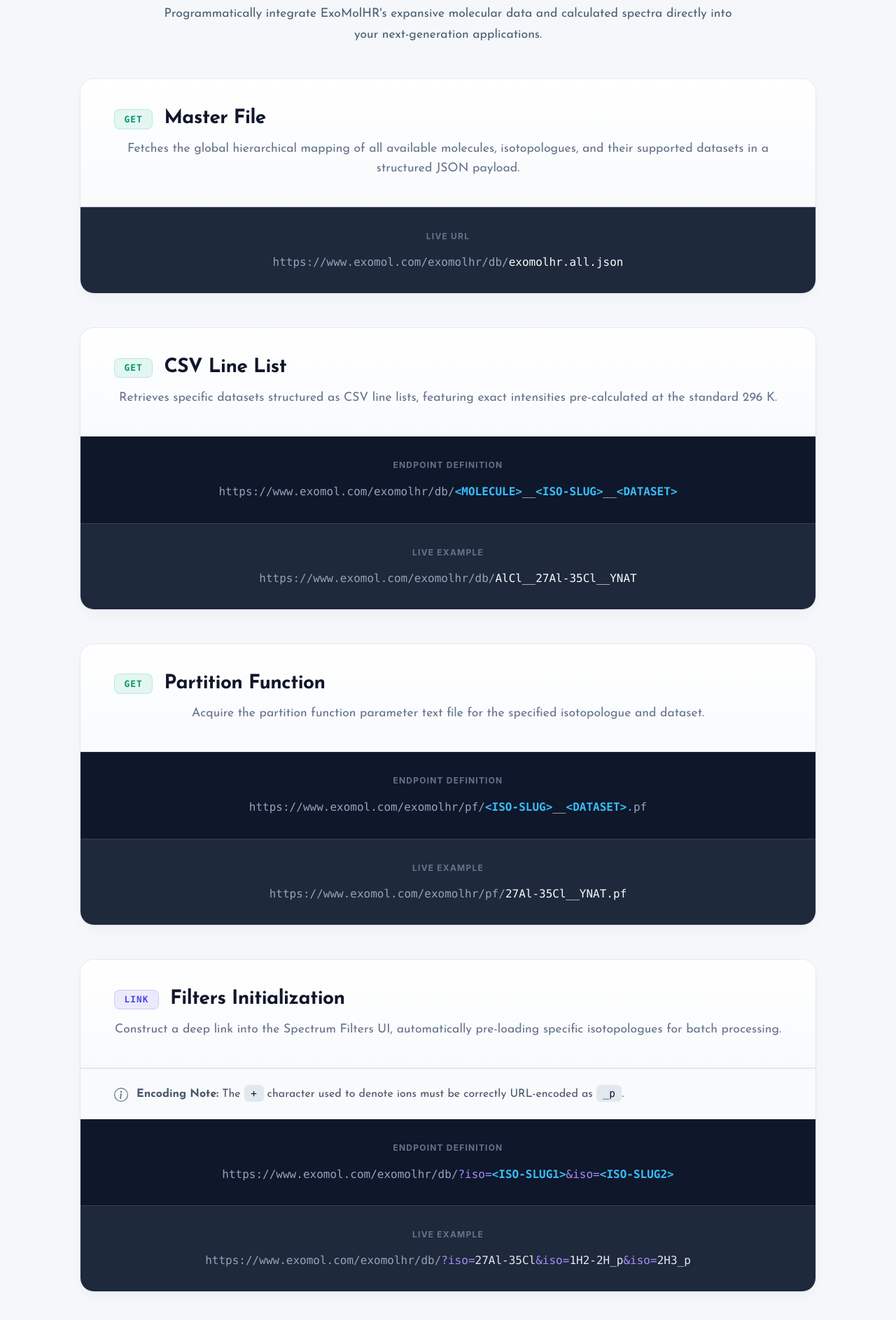
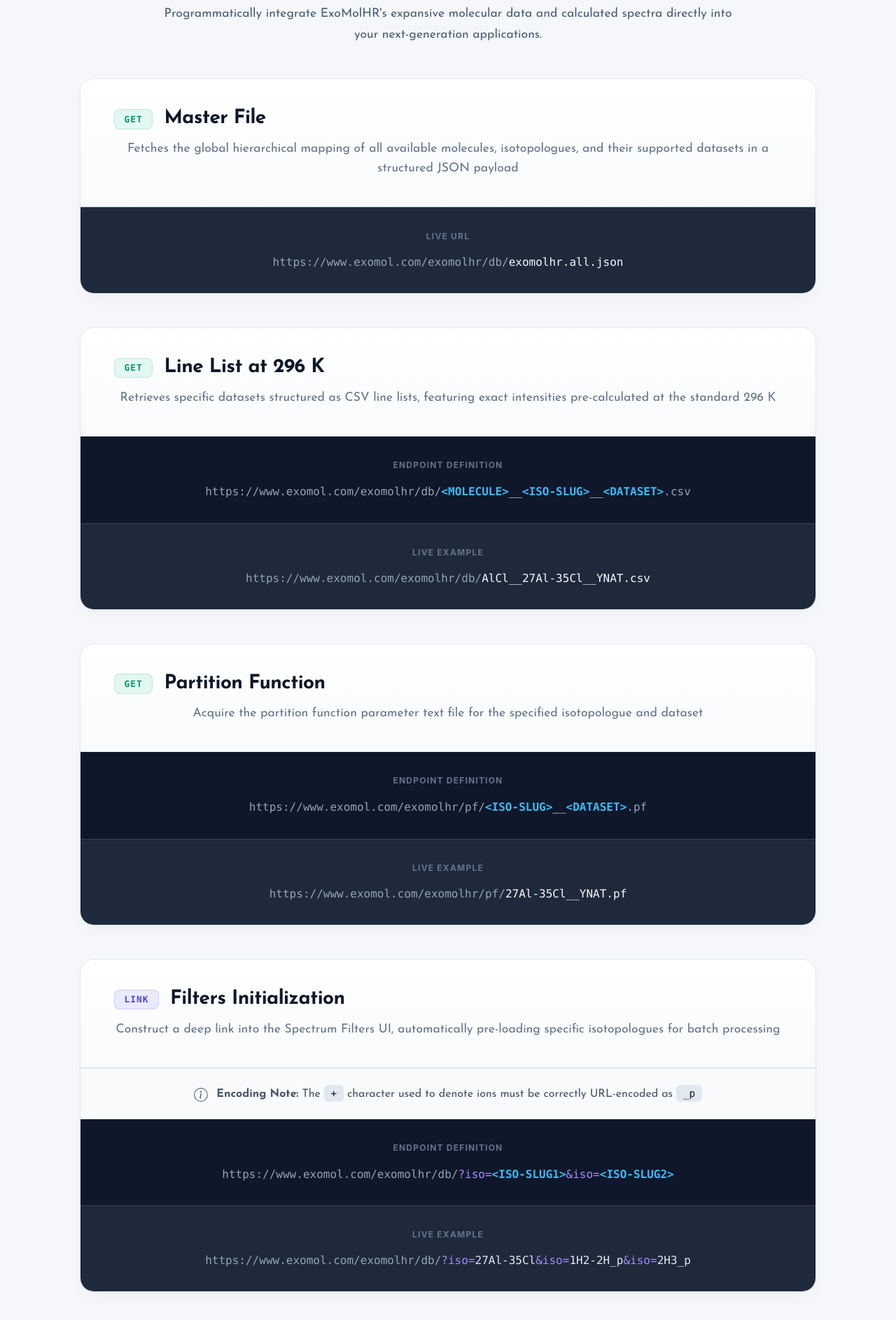
Before and after one commit to Beryl-Jingxin/ExoMolHR-web, a Django app: page /api/ in a window 1280 px wide. Shown: the part 426-2313 px from the top of the page at 70% size. Run offline with Django 5.2, Linux system fonts and the light colour scheme; parts of the project's set-up code (start-up, migrations or seed data) failed here and were passed over; some libraries are stand-ins or nearby versions.

Commit message:
Update API

```diff
--- a/exomolhr/linelist/templates/linelist/api.html
+++ b/exomolhr/linelist/templates/linelist/api.html
@@ -144,6 +144,7 @@
     color: #475569;
     display: flex;
     align-items: center;
+    justify-content: center;
     gap: 0.75rem;
   }
 
@@ -193,7 +194,7 @@
                     <span class="api-method-badge badge-get">GET</span>
                     Master File
                 </h2>
-                <p class="api-section-desc">Fetches the global hierarchical mapping of all available molecules, isotopologues, and their supported datasets in a structured JSON payload.</p>
+                <p class="api-section-desc">Fetches the global hierarchical mapping of all available molecules, isotopologues, and their supported datasets in a structured JSON payload</p>
             </div>
             <div class="api-code-block example">
                 <span class="api-code-label">Live URL</span>
@@ -203,25 +204,25 @@
             </div>
         </div>
 
-        <!-- CSV Line List -->
+        <!-- Line List at 296 K -->
         <div class="api-section">
             <div class="api-section-header">
                 <h2 class="api-section-title">
                     <span class="api-method-badge badge-get">GET</span>
-                    CSV Line List
+                    Line List at 296 K
                 </h2>
-                <p class="api-section-desc">Retrieves specific datasets structured as CSV line lists, featuring exact intensities pre-calculated at the standard 296 K.</p>
+                <p class="api-section-desc">Retrieves specific datasets structured as CSV line lists, featuring exact intensities pre-calculated at the standard 296 K</p>
             </div>
             <div class="api-code-block">
                 <span class="api-code-label">Endpoint Definition</span>
                 <span class="api-url">
-                    <span class="url-base">https://www.exomol.com/exomolhr/db/</span><span class="url-param">&lt;MOLECULE&gt;</span>__<span class="url-param">&lt;ISO-SLUG&gt;</span>__<span class="url-param">&lt;DATASET&gt;</span>
+                    <span class="url-base">https://www.exomol.com/exomolhr/db/</span><span class="url-param">&lt;MOLECULE&gt;</span>__<span class="url-param">&lt;ISO-SLUG&gt;</span>__<span class="url-param">&lt;DATASET&gt;</span><span class="url-base">.csv</span>
                 </span>
             </div>
             <div class="api-code-block example">
                 <span class="api-code-label">Live Example</span>
                 <a href="https://www.exomol.com/exomolhr/db/AlCl__27Al-35Cl__YNAT" target="_blank" class="example-link">
-                    <span class="url-base">https://www.exomol.com/exomolhr/db/</span><span class="url-path">AlCl__27Al-35Cl__YNAT</span>
+                    <span class="url-base">https://www.exomol.com/exomolhr/db/</span><span class="url-path">AlCl__27Al-35Cl__YNAT.csv</span>
                 </a>
             </div>
         </div>
@@ -233,7 +234,7 @@
                     <span class="api-method-badge badge-get">GET</span>
                     Partition Function
                 </h2>
-                <p class="api-section-desc">Acquire the partition function parameter text file for the specified isotopologue and dataset.</p>
+                <p class="api-section-desc">Acquire the partition function parameter text file for the specified isotopologue and dataset</p>
             </div>
             <div class="api-code-block">
                 <span class="api-code-label">Endpoint Definition</span>
@@ -256,14 +257,14 @@
                     <span class="api-method-badge badge-link">LINK</span>
                     Filters Initialization
                 </h2>
-                <p class="api-section-desc">Construct a deep link into the Spectrum Filters UI, automatically pre-loading specific isotopologues for batch processing.</p>
+                <p class="api-section-desc">Construct a deep link into the Spectrum Filters UI, automatically pre-loading specific isotopologues for batch processing</p>
             </div>
             <div class="parameter-hint">
                 <svg xmlns="http://www.w3.org/2000/svg" width="20" height="20" fill="currentColor" viewBox="0 0 16 16" style="color: #64748b; margin-top: 2px;">
                     <path d="M8 15A7 7 0 1 1 8 1a7 7 0 0 1 0 14zm0 1A8 8 0 1 0 8 0a8 8 0 0 0 0 16z"/>
                     <path d="m8.93 6.588-2.29.287-.082.38.45.083c.294.07.352.176.288.469l-.738 3.468c-.194.897.105 1.319.808 1.319.545 0 1.178-.252 1.465-.598l.088-.416c-.2.176-.492.246-.686.246-.275 0-.375-.193-.304-.533L8.93 6.588zM9 4.5a1 1 0 1 1-2 0 1 1 0 0 1 2 0z"/>
                 </svg>
-                <span><strong>Encoding Note:</strong> The <code>+</code> character used to denote ions must be correctly URL-encoded as <code>_p</code>.</span>
+                <span><strong>Encoding Note:</strong> The <code>+</code> character used to denote ions must be correctly URL-encoded as <code>_p</code></span>
             </div>
             <div class="api-code-block">
                 <span class="api-code-label">Endpoint Definition</span>
@@ -286,7 +287,7 @@
                     <span class="api-method-badge badge-link">LINK</span>
                     Spectrum Viewer Integration
                 </h2>
-                <p class="api-section-desc">Generate fully parameterized deep links that launch the calculated spectrum viewer, supporting parameterization for temperature, intensity threshold, and custom wavenumber or wavelength ranges.</p>
+                <p class="api-section-desc">Generate fully parameterized deep links that launch the calculated spectrum viewer, supporting parameterization for temperature, intensity threshold, and custom wavenumber or wavelength ranges</p>
             </div>
 
             <div class="parameter-hint" style="background: #ffffff; border-bottom: 1px solid #334155; border-top: none;">
```
